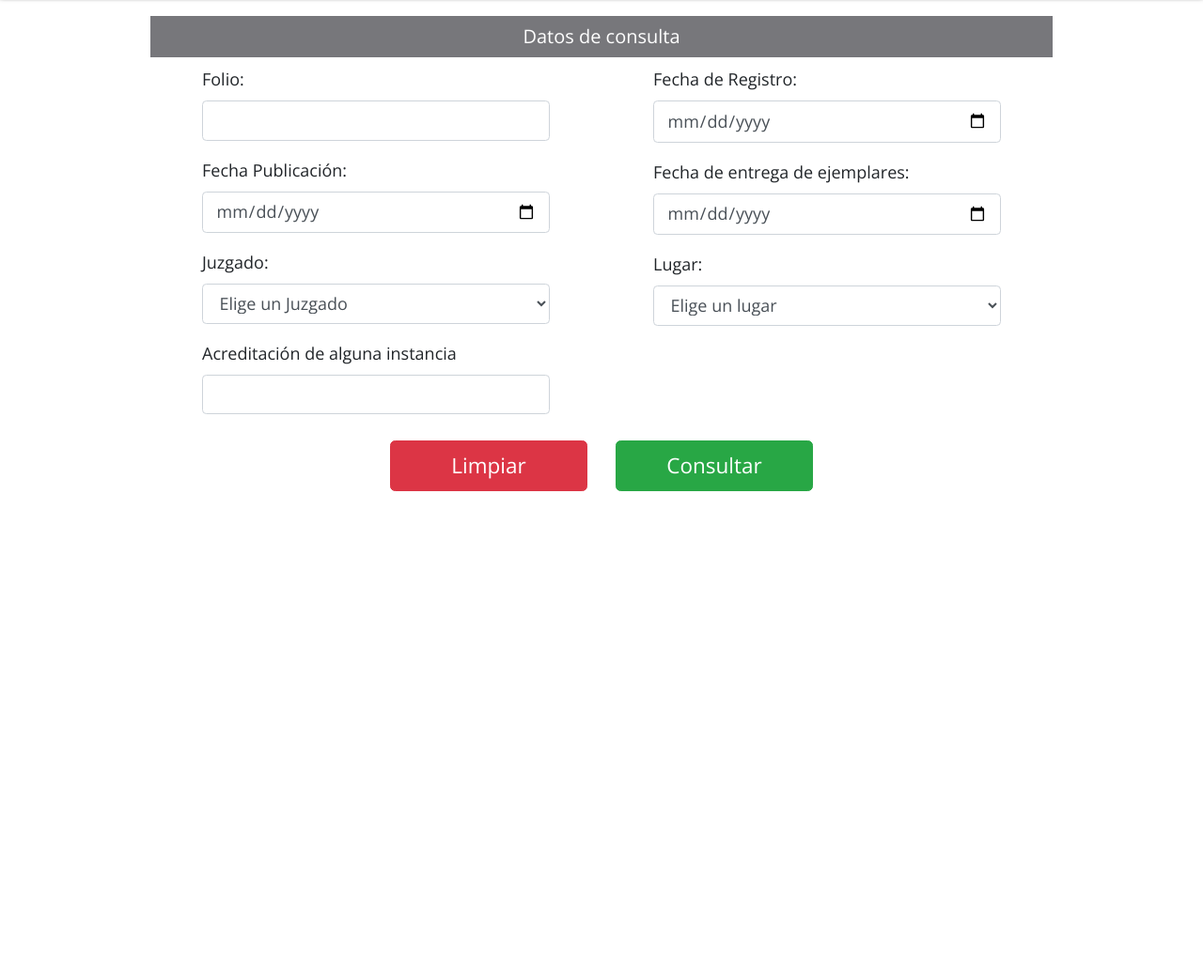
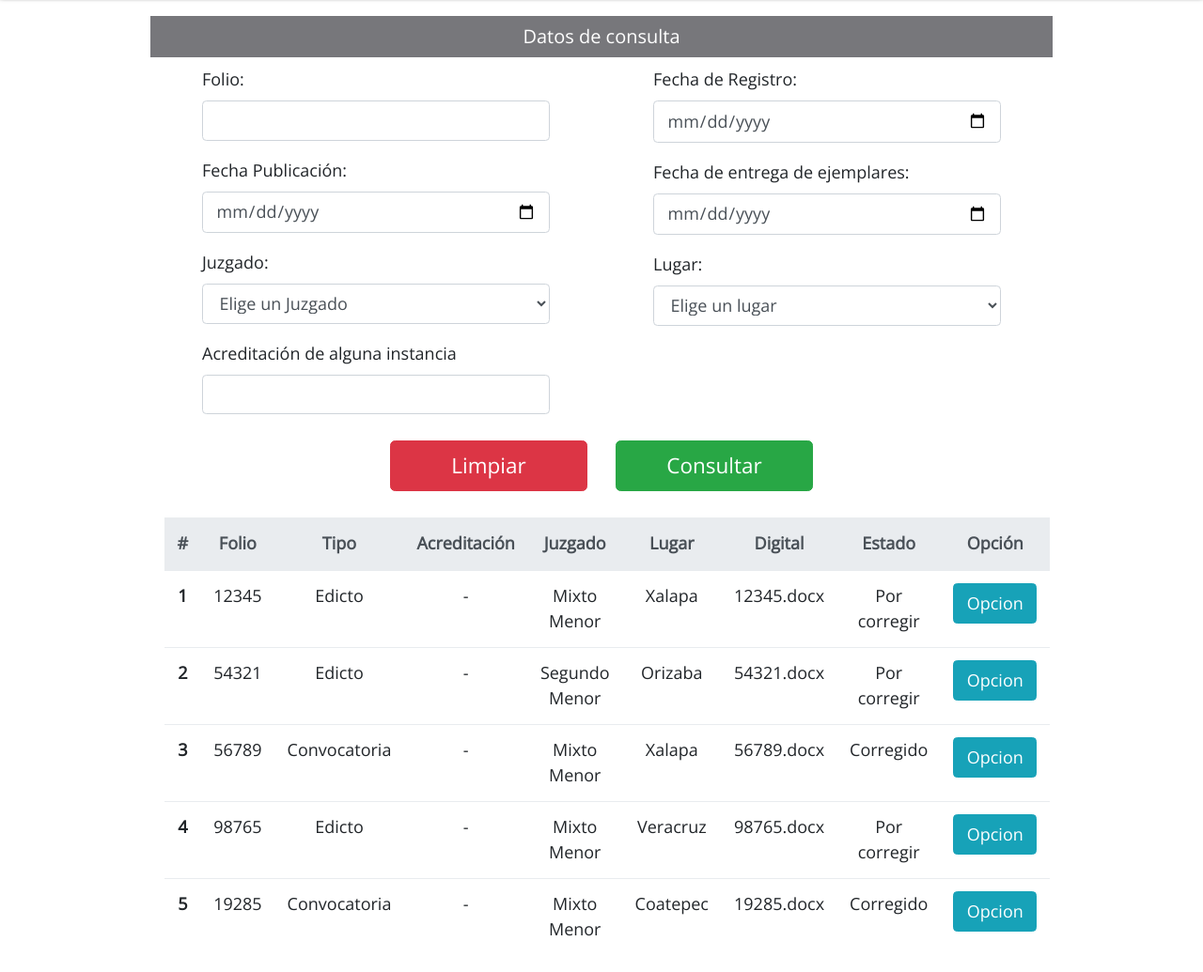
Before and after one commit to ZajithCorro/Edictos, a plain HTML site: page consulta.html in a window 1280 px wide. Shown: the part 67-1102 px from the top of the page at 94% size. Before the commit the page ends 800 px from the top, so only its background shows below. Drawn offline with nearby package versions, Linux system fonts and the light colour scheme.

Commit message:
Agregando tabla de resultados en pantalla Consulta.

```diff
--- a/consulta.html
+++ b/consulta.html
@@ -20,7 +20,7 @@
 
                 <ul class="menu-nav d-none d-md-block">
                     <li class="menu-nav__item">
-                        <a href="" class="menu-nav__item-link">Inicio</a>
+                        <a href="/index.html" class="menu-nav__item-link">Inicio</a>
                     </li>
                     <li class="menu-nav__item">
                         <a href="/registro.html" class="menu-nav__item-link">Registro</a>
@@ -121,6 +121,86 @@
                     </div>
                 </div>
             </form>
+
+            <div class="container">
+                <div class="row justify-content-center">
+                    <div class="col-12">
+                    <table class="table text-center table-responsive-lg">
+                        <thead class="thead-light">
+                            <tr>
+                                <th scope="col">#</th>
+                                <th scope="col">Folio</th>
+                                <th scope="col">Tipo</th>
+                                <th scope="col">Acreditación</th>
+                                <th scope="col">Juzgado</th>
+                                <th scope="col">Lugar</th>
+                                <th scope="col">Digital</th>
+                                <th scope="col">Estado</th>
+                                <th scope="col">Opción</th>
+                            </tr>
+                        </thead>
+
+                        <tbody>
+                            <tr>
+                                <th scope="row">1</th>
+                                <td>12345</td>
+                                <td>Edicto</td>
+                                <td>-</td>
+                                <td>Mixto Menor</td>
+                                <td>Xalapa</td>
+                                <td>12345.docx</td>
+                                <td>Por corregir</td>
+                                <td><button type="button" class="btn btn-info">Opcion</button></td>
+                            </tr>
+                            <tr>
+                                <th scope="row">2</th>
+                                <td>54321</td>
+                                <td>Edicto</td>
+                                <td>-</td>
+                                <td>Segundo Menor</td>
+                                <td>Orizaba</td>
+                                <td>54321.docx</td>
+                                <td>Por corregir</td>
+                                <td><button type="button" class="btn btn-info">Opcion</button></td>
+                            </tr>
+                            <tr>
+                                <th scope="row">3</th>
+                                <td>56789</td>
+                                <td>Convocatoria</td>
+                                <td>-</td>
+                                <td>Mixto Menor</td>
+                                <td>Xalapa</td>
+                                <td>56789.docx</td>
+                                <td>Corregido</td>
+                                <td><button type="button" class="btn btn-info">Opcion</button></td>
+                            </tr>
+                            <tr>
+                                <th scope="row">4</th>
+                                <td>98765</td>
+                                <td>Edicto</td>
+                                <td>-</td>
+                                <td>Mixto Menor</td>
+                                <td>Veracruz</td>
+                                <td>98765.docx</td>
+                                <td>Por corregir</td>
+                                <td><button type="button" class="btn btn-info">Opcion</button></td>
+                            </tr>
+                            <tr>
+                                <th scope="row">5</th>
+                                <td>19285</td>
+                                <td>Convocatoria</td>
+                                <td>-</td>
+                                <td>Mixto Menor</td>
+                                <td>Coatepec</td>
+                                <td>19285.docx</td>
+                                <td>Corregido</td>
+                                <td><button type="button" class="btn btn-info">Opcion</button></td>
+                            </tr>
+                        </tbody>
+                    </table>
+                </div>
+                </div>
+            </div>
         </div>
     </main>
 </body>
```
Also changed, not shown: index.html (+1 -1 lines), registro.html (+1 -1 lines).
